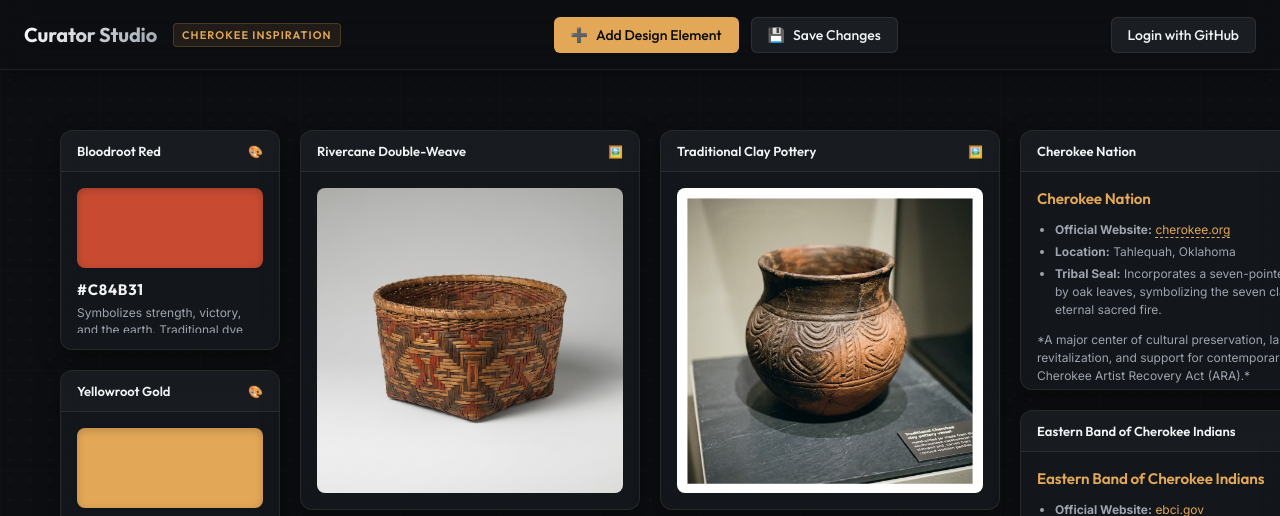
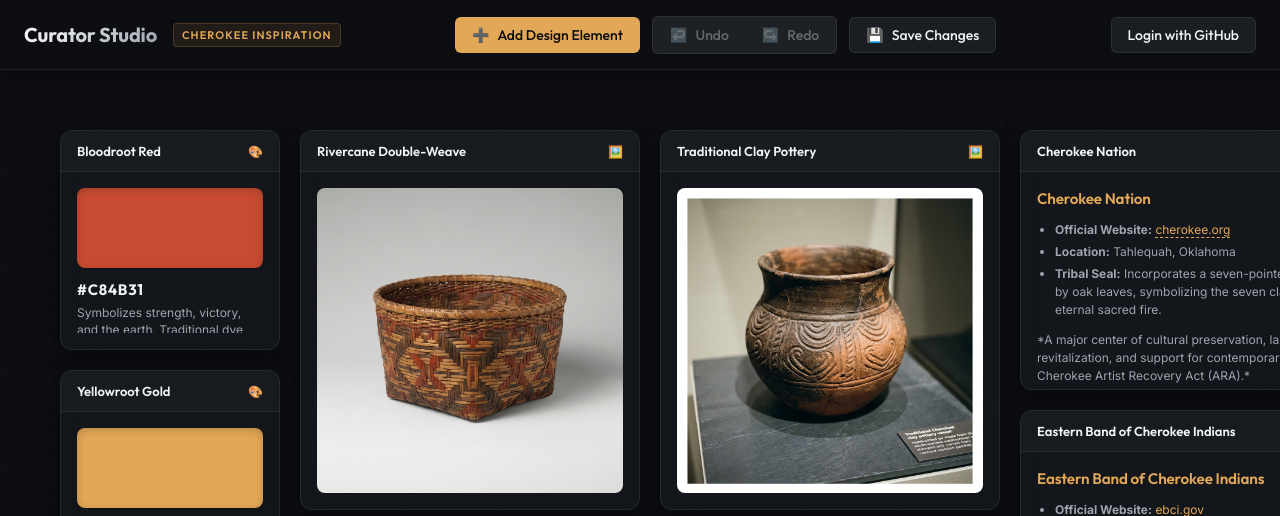
Before and after one commit to webmaven/NMCC, a PHP site: page / in a window 1280 px wide. Shown: the top 516 px of the page. Run offline with PHP 8.4, Linux system fonts and the light colour scheme.

Commit message:
feat: add robust undo/redo history engine and keyboard shortcuts

```diff
--- a/app.js
+++ b/app.js
@@ -7,6 +7,10 @@
 // STATE MANAGEMENT & CONSTANTS
 // ==========================================================================
 let boardData = { assets: [] };
+let undoStack = [];
+let redoStack = [];
+let lastSavedState = '';
+let dragStartSnapshot = null;
 let selectedTileId = null;
 let isDirty = false;
 let isDragging = false;
@@ -52,16 +56,37 @@ document.addEventListener('DOMContentLoaded', () => {
   setupModalControls();
   checkSavedAuth();
 
-  // Keyboard listeners for delete and escape
+  // Keyboard listeners for interactions, delete, escape, and undo/redo
   document.addEventListener('keydown', (e) => {
+    const isEditingText = document.activeElement.tagName === 'INPUT' || document.activeElement.tagName === 'TEXTAREA';
+
     if (e.key === 'Escape') {
       deselectAll();
       closeAllModals();
     }
+
     if ((e.key === 'Delete' || e.key === 'Backspace') && selectedTileId) {
       // Don't trigger if user is typing in an input
-      if (document.activeElement.tagName !== 'INPUT' && document.activeElement.tagName !== 'TEXTAREA') {
+      if (!isEditingText) {
         deleteTile(selectedTileId);
+      }
+    }
+
+    // Undo / Redo Shortcuts (Bypass when editing text inputs to preserve native field history)
+    if (!isEditingText) {
+      const isCmdOrCtrl = e.metaKey || e.ctrlKey;
+
+      // Undo: Cmd+Z or Ctrl+Z
+      if (isCmdOrCtrl && !e.shiftKey && e.key.toLowerCase() === 'z') {
+        e.preventDefault();
+        undo();
+      }
+
+      // Redo: Cmd+Shift+Z, Ctrl+Shift+Z, Cmd+Y, or Ctrl+Y
+      const isRedoKey = (e.shiftKey && e.key.toLowerCase() === 'z') || e.key.toLowerCase() === 'y';
+      if (isCmdOrCtrl && isRedoKey) {
+        e.preventDefault();
+        redo();
       }
     }
   });
@@ -103,12 +128,26 @@ async function loadBoardData() {
     if (!response.ok) throw new Error('Data file not found or corrupted.');
 
     boardData = await response.json();
+
+    // Initialize history baseline
+    lastSavedState = JSON.stringify(boardData);
+    undoStack = [];
+    redoStack = [];
+    updateUndoRedoButtons();
+
     renderBoard();
     showToast('Inspiration board loaded successfully!', 'success', 2500);
   } catch (error) {
     console.error('Error loading board data:', error);
     showToast('Failed to load board from gh-pages. Loading empty fallback.', 'error', 4000);
     boardData = { assets: [] };
+
+    // Initialize empty history baseline
+    lastSavedState = JSON.stringify(boardData);
+    undoStack = [];
+    redoStack = [];
+    updateUndoRedoButtons();
+
     renderBoard();
   }
 }
@@ -331,6 +370,9 @@ function startInteraction(e, assetId, tileElement) {
   activeTile = tileElement;
   tileElement.classList.add('selected');
 
+  // Capture snapshot for history undo before modification
+  dragStartSnapshot = JSON.stringify(boardData);
+
   const clientX = e.clientX || (e.touches && e.touches[0].clientX);
   const clientY = e.clientY || (e.touches && e.touches[0].clientY);
 
@@ -371,11 +413,19 @@ function endInteraction() {
     if (index !== -1) {
       const asset = boardData.assets[index];
       if (asset.x !== finalLeft || asset.y !== finalTop || asset.width !== finalWidth || asset.height !== finalHeight) {
+        // A real modification occurred! Save to history stack first
+        if (dragStartSnapshot) {
+          undoStack.push(dragStartSnapshot);
+          redoStack = [];
+          updateUndoRedoButtons();
+        }
+
         asset.x = finalLeft;
         asset.y = finalTop;
         asset.width = finalWidth;
         asset.height = finalHeight;
-        markAsUnsaved();
+
+        checkDirtyState();
       }
     }
   }
@@ -410,6 +460,11 @@ function changeLayer(id, action) {
   const index = boardData.assets.findIndex(a => a.id === id);
   if (index === -1) return;
 
+  // Push state to undoStack before modifying
+  undoStack.push(JSON.stringify(boardData));
+  redoStack = [];
+  updateUndoRedoButtons();
+
   const currentZ = boardData.assets[index].z || 1;
   const zs = boardData.assets.map(a => a.z || 0);
   const minZ = Math.min(...zs, 1);
@@ -421,7 +476,7 @@ function changeLayer(id, action) {
     boardData.assets[index].z = Math.max(1, minZ - 1);
   }
 
-  markAsUnsaved();
+  checkDirtyState();
   // Sort elements in DOM or re-render to reflect new ordering
   renderBoard();
 
@@ -438,10 +493,15 @@ function deleteTile(id) {
   const confirmDelete = confirm('Are you sure you want to delete this asset from the mood board?');
   if (!confirmDelete) return;
 
+  // Push state to undoStack before modifying
+  undoStack.push(JSON.stringify(boardData));
+  redoStack = [];
+  updateUndoRedoButtons();
+
   boardData.assets = boardData.assets.filter(a => a.id !== id);
   deselectAll();
   renderBoard();
-  markAsUnsaved();
+  checkDirtyState();
   showToast('Asset removed from canvas.', 'info');
 }
 
@@ -568,10 +628,15 @@ function submitNewElement() {
     newAsset.height = 280;
   }
 
+  // Push state to undoStack before modifying
+  undoStack.push(JSON.stringify(boardData));
+  redoStack = [];
+  updateUndoRedoButtons();
+
   // Push & Save state
   boardData.assets.push(newAsset);
   createTileDOM(newAsset);
-  markAsUnsaved();
+  checkDirtyState();
 
   // Clear inputs & close
   titleInput.value = '';
@@ -708,7 +773,9 @@ async function commitBoardData() {
       throw new Error(errorDetail.message || 'Commit request rejected by GitHub.');
     }
 
+    lastSavedState = JSON.stringify(boardData);
     markAsSaved();
+    updateUndoRedoButtons();
     showToast('Saved directly to gh-pages! Rebuilding site in background (takes ~30-60s).', 'success', 6000);
   } catch (error) {
     console.error('Error committing data to branch:', error);
@@ -718,3 +785,58 @@ async function commitBoardData() {
     btnSave.classList.remove('saving');
   }
 }
+
+// ==========================================================================
+// UNDO / REDO HISTORY ENGINE
+// ==========================================================================
+function undo() {
+  if (undoStack.length === 0) return;
+
+  // Push current state to redoStack
+  redoStack.push(JSON.stringify(boardData));
+
+  // Restore previous state
+  boardData = JSON.parse(undoStack.pop());
+
+  deselectAll();
+  renderBoard();
+  updateUndoRedoButtons();
+  checkDirtyState();
+  showToast('Undo action', 'info', 1000);
+}
+
+function redo() {
+  if (redoStack.length === 0) return;
+
+  // Push current state to undoStack
+  undoStack.push(JSON.stringify(boardData));
+
+  // Restore next state
+  boardData = JSON.parse(redoStack.pop());
+
+  deselectAll();
+  renderBoard();
+  updateUndoRedoButtons();
+  checkDirtyState();
+  showToast('Redo action', 'info', 1000);
+}
+
+function updateUndoRedoButtons() {
+  const btnUndo = document.getElementById('btn-undo');
+  const btnRedo = document.getElementById('btn-redo');
+  if (btnUndo) {
+    btnUndo.disabled = undoStack.length === 0;
+  }
+  if (btnRedo) {
+    btnRedo.disabled = redoStack.length === 0;
+  }
+}
+
+function checkDirtyState() {
+  const currentStateStr = JSON.stringify(boardData);
+  if (currentStateStr === lastSavedState) {
+    markAsSaved();
+  } else {
+    markAsUnsaved();
+  }
+}
--- a/index.html
+++ b/index.html
@@ -27,6 +27,17 @@
       <button id="btn-add-element" class="btn btn-primary" title="Add a new card to the canvas">
         <span>➕</span> Add Design Element
       </button>
+
+      <!-- Undo / Redo Button Group -->
+      <div class="btn-group">
+        <button id="btn-undo" class="btn" onclick="undo()" title="Undo (Cmd+Z or Ctrl+Z)" disabled>
+          <span>↩️</span> Undo
+        </button>
+        <button id="btn-redo" class="btn" onclick="redo()" title="Redo (Cmd+Shift+Z or Ctrl+Shift+Z)" disabled>
+          <span>↪️</span> Redo
+        </button>
+      </div>
+
       <button id="btn-save" class="btn btn-secondary" onclick="commitBoardData()" title="Commit board layout back to gh-pages branch">
         <span>💾</span> Save Changes
       </button>
--- a/style.css
+++ b/style.css
@@ -166,6 +166,45 @@ header {
   background-color: rgba(45, 54, 62, 0.8);
   border-color: rgba(255, 255, 255, 0.15);
 }
+
+/* Merged Button Group styling for Undo/Redo */
+.btn-group {
+  display: flex;
+  gap: 1px;
+  background: var(--border-light);
+  padding: 1px;
+  border-radius: 6px;
+  border: 1px solid var(--border-light);
+}
+
+.btn-group .btn {
+  border-radius: 0;
+  border: none;
+  background-color: var(--bg-control);
+  color: var(--text-primary);
+}
+
+.btn-group .btn:hover {
+  background-color: rgba(45, 54, 62, 0.8);
+  color: var(--accent-gold);
+}
+
+.btn-group .btn:first-child {
+  border-top-left-radius: 5px;
+  border-bottom-left-radius: 5px;
+}
+
+.btn-group .btn:last-child {
+  border-top-right-radius: 5px;
+  border-bottom-right-radius: 5px;
+}
+
+.btn:disabled {
+  opacity: 0.35;
+  cursor: not-allowed;
+  pointer-events: none;
+}
+
 
 .btn-icon {
   width: 36px;
```
